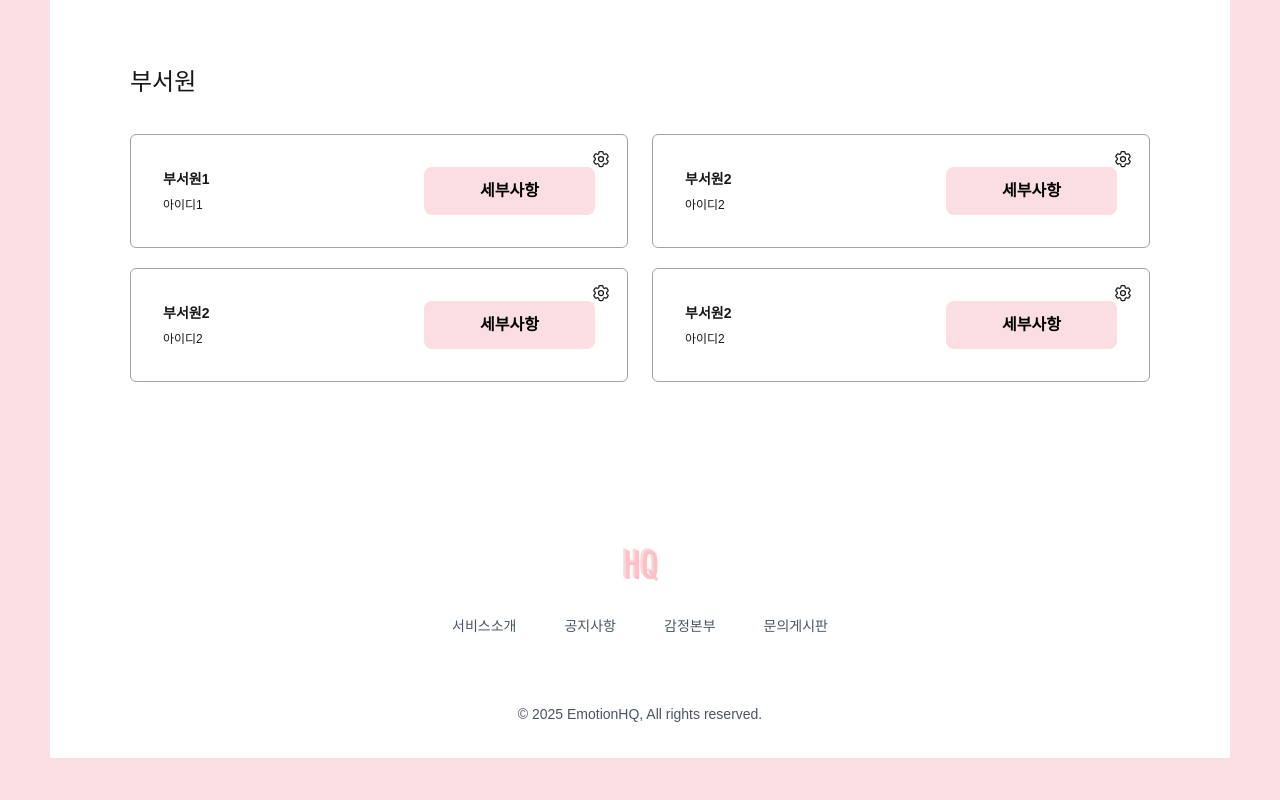
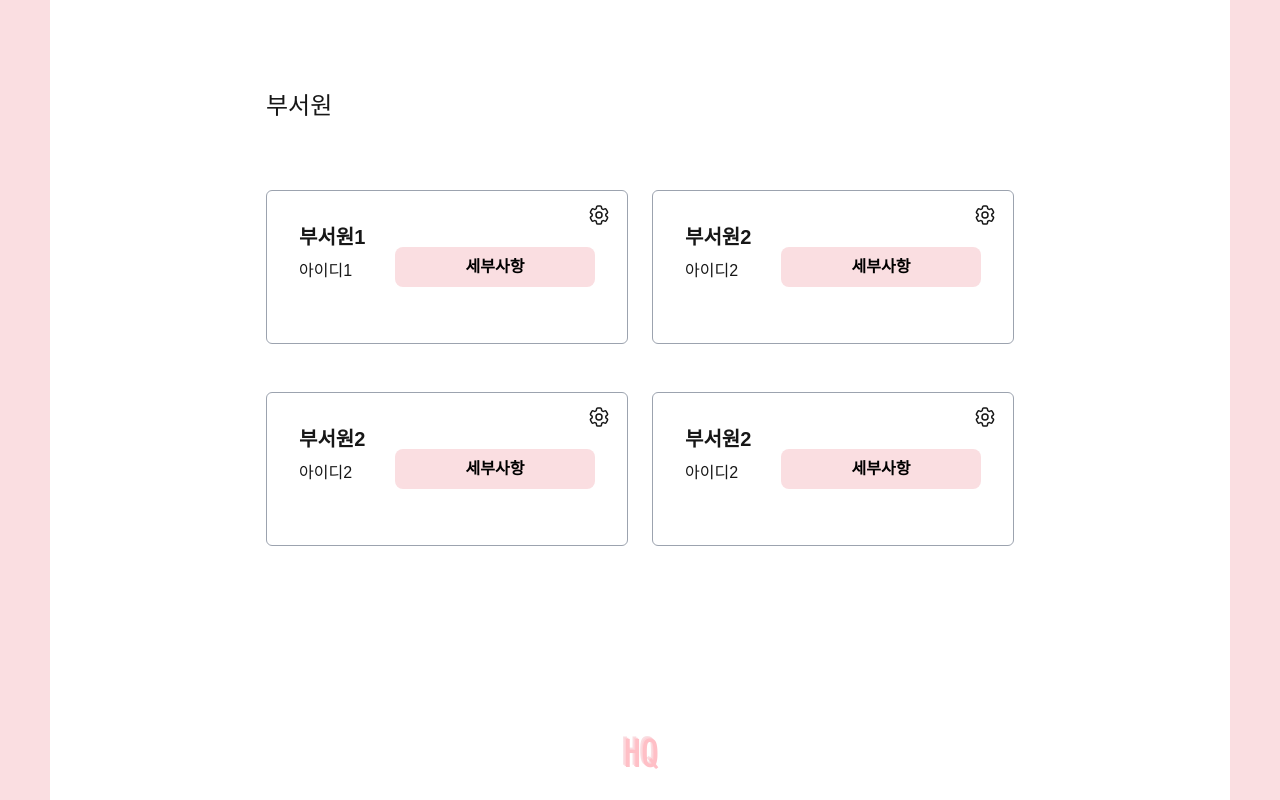
Before and after one commit to gjtjdwl/insideout-front, a Next.js app: page /manage in a window 1280 px wide. Shown: the part 760-1560 px from the top of the page. Built offline with nearby package versions, Linux system fonts and the light colour scheme.

Commit message:
style : 다수 페이지 max width 1200px로 수정 refactor : Accordion 컴포넌트로 분리, 상담로그 페이지 이름 수정, 몇몇 Prettier 누락 부분들 수정

```diff
--- a/app/(header)/admin/web/page.tsx
+++ b/app/(header)/admin/web/page.tsx
@@ -8,7 +8,8 @@ export default function webAdminPage() {
   return (
     <>
       <div className="bg-customPink px-4 sm:px-[50px]">
-        <div className="items-center bg-white w-full p-10 min-h-[50vh]">
+        <div className="items-center px-44 py-16 bg-white w-full min-h-[50vh]">
+          <div className="max-w-[1200px] mx-auto">
             <div className="flex items-center justify-between p-4 border-b">
               <div className="font-bold text-xl md:text-3xl">사이트 관리</div>
             </div>
@@ -35,14 +36,21 @@ export default function webAdminPage() {
                     <div className="text-base lg:text-2xl ">
                       SRS 점수 평균 : 10점
                     </div>
-                  <div className="text-base lg:text-2xl">SRS 점수 분산 : 4</div>
+                    <div className="text-base lg:text-2xl">
+                      SRS 점수 분산 : 4
+                    </div>
                   </div>
                 </div>
               </div>
               <div className="mt-24 font-medium text-lg lg:text-2xl">부서</div>
               <div className="grid grid-cols-1 gap-x-6 gap-y-5 mt-9">
                 <DepartmentCard route={route} name={'부서1'} id={'부서장'} />
-              <DepartmentCard route={route} name={'프론트엔드'} id={'김성미'} />
+                <DepartmentCard
+                  route={route}
+                  name={'프론트엔드'}
+                  id={'김성미'}
+                />
+              </div>
             </div>
           </div>
         </div>
--- a/app/(header)/manage/page.tsx
+++ b/app/(header)/manage/page.tsx
@@ -8,7 +8,8 @@ export default function managerAdminPage() {
   return (
     <>
       <div className="bg-customPink px-4 sm:px-[50px]">
-        <div className="items-center bg-white w-full p-10 min-h-[50vh]">
+        <div className="items-center px-44 py-16 bg-white w-full p-10 min-h-[50vh]">
+          <div className="max-w-[1200px] mx-auto">
             <div className="flex items-center justify-between p-4 border-b">
               <div className="font-bold text-xl md:text-3xl">부서 관리</div>
             </div>
@@ -35,12 +36,16 @@ export default function managerAdminPage() {
                     <div className="text-base lg:text-2xl ">
                       ORS 점수 평균 : 36점
                     </div>
-                  <div className="text-base lg:text-2xl">ORS 점수 분산 : 4</div>
+                    <div className="text-base lg:text-2xl">
+                      ORS 점수 분산 : 4
                     </div>
                   </div>
                 </div>
-            <div className="mt-24 font-medium text-lg lg:text-2xl">부서원</div>
-            <div className="grid grid-cols-2 gap-x-6 gap-y-5 mt-9">
+              </div>
+              <div className="mt-24 font-medium text-lg lg:text-2xl">
+                부서원
+              </div>
+              <div className="grid grid-cols-2 gap-x-6 gap-y-4 mt-9">
                 <DepartmentCard route={route} name={'부서원1'} id={'아이디1'} />
                 <DepartmentCard route={route} name={'부서원2'} id={'아이디2'} />
                 <DepartmentCard route={route} name={'부서원2'} id={'아이디2'} />
@@ -49,6 +54,7 @@ export default function managerAdminPage() {
             </div>
           </div>
         </div>
+      </div>
     </>
   );
 }
--- a/app/(header)/mypage/page.tsx
+++ b/app/(header)/mypage/page.tsx
@@ -47,6 +47,7 @@ export default function Mypage() {
   return (
     <div className="bg-customPink px-4 sm:px-[50px]">
       <div className="bg-white px-44 py-16">
+        <div className="max-w-[1200px] mx-auto">
           <div className="flex justify-center items-center px-4 sm:px-0">
             <h3 className="text-4xl leading-loose font-medium text-gray-900">
               마이페이지
@@ -74,7 +75,9 @@ export default function Mypage() {
                 </dd>
               </div>
               <div className="px-4 py-6 sm:grid sm:grid-cols-3 sm:gap-4 sm:px-0">
-              <dt className="text-sm/6 font-medium text-gray-900">전화번호</dt>
+                <dt className="text-sm/6 font-medium text-gray-900">
+                  전화번호
+                </dt>
                 <dd className="mt-1 text-sm/6 text-gray-700 sm:col-span-2 sm:mt-0">
                   {userinfo.phoneNumber}
                 </dd>
@@ -90,7 +93,9 @@ export default function Mypage() {
                 </dd>
               </div>
               <div className="px-4 py-6 sm:grid sm:grid-cols-3 sm:gap-4 sm:px-0">
-              <dt className="text-sm/6 font-medium text-gray-900">부서코드</dt>
+                <dt className="text-sm/6 font-medium text-gray-900">
+                  부서코드
+                </dt>
                 <dd className="mt-2 text-sm text-gray-900 sm:col-span-2 sm:mt-0">
                   {userinfo.deptCode}
                 </dd>
@@ -113,5 +118,6 @@ export default function Mypage() {
           </div>
         </div>
       </div>
+    </div>
   );
 }
--- a/app/(header)/mypage/verify/page.tsx
+++ b/app/(header)/mypage/verify/page.tsx
@@ -30,6 +30,7 @@ export default function VerifyPage() {
   return (
     <div className="bg-customPink px-4 sm:px-[50px]">
       <div className="bg-white px-44 py-16">
+        <div className="max-w-[1200px] mx-auto">
           <div className="flex justify-center items-center px-4 sm:px-0">
             <h3 className="text-4xl leading-loose font-medium text-gray-900">
               회원 정보 수정
@@ -74,5 +75,6 @@ export default function VerifyPage() {
           </div>
         </div>
       </div>
+    </div>
   );
 }
--- /dev/null
+++ b/app/components/Accordion.tsx
@@ -0,0 +1,54 @@
+import { useState } from 'react';
+import { ChevronDownIcon } from '@heroicons/react/24/outline';
+import { motion } from 'framer-motion';
+
+interface AccordionItemProps {
+  header: string;
+  text: string;
+}
+
+const Accordion: React.FC<AccordionItemProps> = ({ header, text }) => {
+  const [active, setActive] = useState<boolean>(false);
+
+  const handleToggle = () => {
+    setActive(!active);
+  };
+
+  return (
+    <div
+      className={`overflow-hidden mb-8 rounded-lg p-4 ${active ? 'bg-customPink' : 'bg-gray-200'}`}
+    >
+      <button
+        className={`faq-btn flex w-full text-left`}
+        onClick={() => handleToggle()}
+      >
+        <div className="w-full">
+          <h4 className="mt-1 text-lg font-semibold text-dark dark:text-white">
+            {header}
+          </h4>
+        </div>
+
+        <div className="mr-5 flex h-10 w-full max-w-[40px] items-center justify-center rounded-lg bg-primary/5 text-primary dark:bg-white/5">
+          <ChevronDownIcon
+            className={`h-6 w-6 fill-primary stroke-primary duration-200 ease-in-out ${
+              active ? 'rotate-180' : ''
+            }`}
+          />
+        </div>
+      </button>
+
+      <motion.div
+        initial={false}
+        animate={{ height: active ? 'auto' : 0 }}
+        transition={{ duration: 0.3, ease: 'easeInOut' }}
+        className="overflow-hidden px-[32px]"
+      >
+        <p className="py-3 text-base leading-relaxed text-body-color dark:text-dark-6">
+          {text}
+        </p>
+      </motion.div>
+    </div>
+  );
+};
+
+export default Accordion;
--- a/app/components/DepartmentCard.tsx
+++ b/app/components/DepartmentCard.tsx
@@ -13,21 +13,27 @@ export default function DepartmentCard({
   id,
 }: DepartmentCardProps) {
   const router = useRouter();
+  const handleSetting = () => {
+    alert('설정창');
+  };
   const handleClick = () => {
     router.push(route);
   };
   return (
     <>
-      <div className="relative min-h-[100px] p-4 lg:p-8 flex justify-between items-center border rounded-md border-gray-400">
-        <div className="flex flex-col">
-          <div className="text-sm md-text-2xl  font-bold">{name}</div>
-          <div className="mt-2 text-xs md-text-xl">{id}</div>
+      <div className="relative mt-8 px-8 flex justify-between border rounded-md border-gray-400">
+        <div className="py-8">
+          <div className="text-xl font-bold">{name}</div>
+          <div className="mt-2 text">{id}</div>
         </div>
-        <Cog6ToothIcon className="absolute h-6 md:w-5 w-4 top-3 right-4" />
-        <div className="">
+        <Cog6ToothIcon
+          onClick={handleSetting}
+          className="absolute h-6 w-6 top-3 right-4 cursor-pointer "
+        />
+        <div className="py-14">
           <button
             onClick={handleClick}
-            className="text-xs md:text-base bg-customPink max-w-[200px] px-6 lg:px-14 text-black font-semibold py-2 lg:py-3 rounded-lg hover:bg-customPinkHover focus:outline-none"
+            className="bg-customPink w-[200px] text-black font-semibold py-2 rounded-lg hover:bg-customPinkHover focus:outline-none"
           >
             세부사항
           </button>
--- a/app/components/InquiryContents.tsx
+++ b/app/components/InquiryContents.tsx
@@ -1,4 +1,4 @@
-'use client'
+'use client';
 
 import React, { useEffect, useState } from 'react';
 
@@ -6,14 +6,15 @@ interface InquiryContentsProps {
   setSelectTab: (tab: string) => void;
 }
 
-export default function InquiryContents({ setSelectTab }: InquiryContentsProps) {
-
+export default function InquiryContents({
+  setSelectTab,
+}: InquiryContentsProps) {
   const breakdown = [
     {
-      title: '전체'
+      title: '전체',
     },
     {
-      title: '나의'
+      title: '나의',
     },
   ];
 
@@ -24,12 +25,14 @@ export default function InquiryContents({ setSelectTab }: InquiryContentsProps)
   return (
     <div className="my-9 whitespace-normal sm:whitespace-nowrap break-words">
       {breakdown.map((item, index) => (
-        <div key={index}
+        <div
+          key={index}
           onClick={() => handleTabClick(item.title)}
-          className="px-6 pb-4 mt-4 font-semibold cursor-pointer text-sm lg:text-base">
+          className="px-6 pb-4 mt-4 font-semibold cursor-pointer text-sm lg:text-base mr-4"
+        >
           <span>{item.title} 문의 내역</span>
         </div>
       ))}
     </div>
-  )
+  );
 }
```
Also changed, not shown: app/(header)/boards/create/[boardName]/page.tsx (+45 -23 lines), app/(header)/boards/inquiry/layout.tsx (+22 -12 lines), app/(header)/boards/notice/layout.tsx (+43 -28 lines), app/(header)/mypage/counsellog/page.tsx (+7 -57 lines), app/(header)/mypage/edit/page.tsx (+8 -2 lines). Lines whose indentation alone changed are shown as unchanged.
